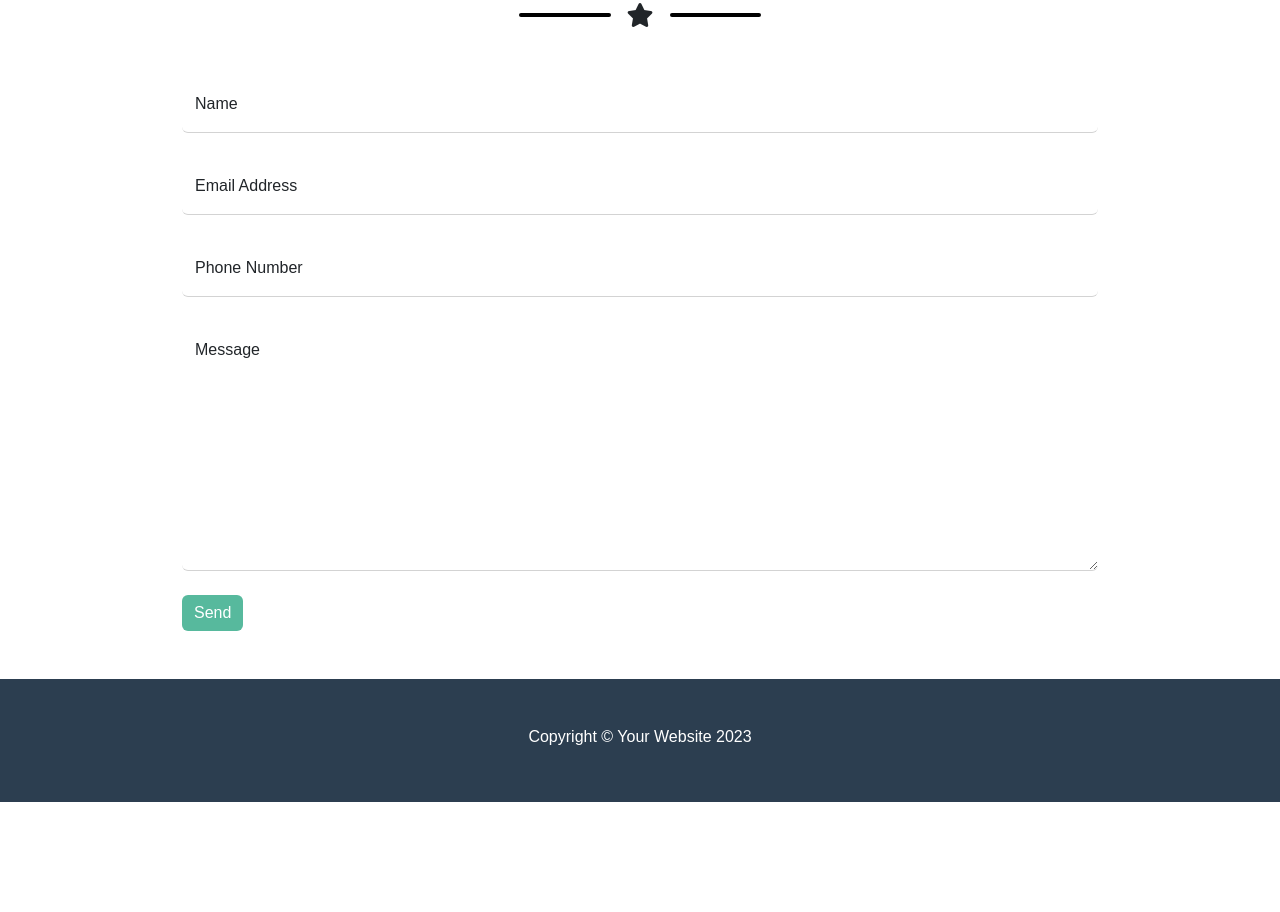
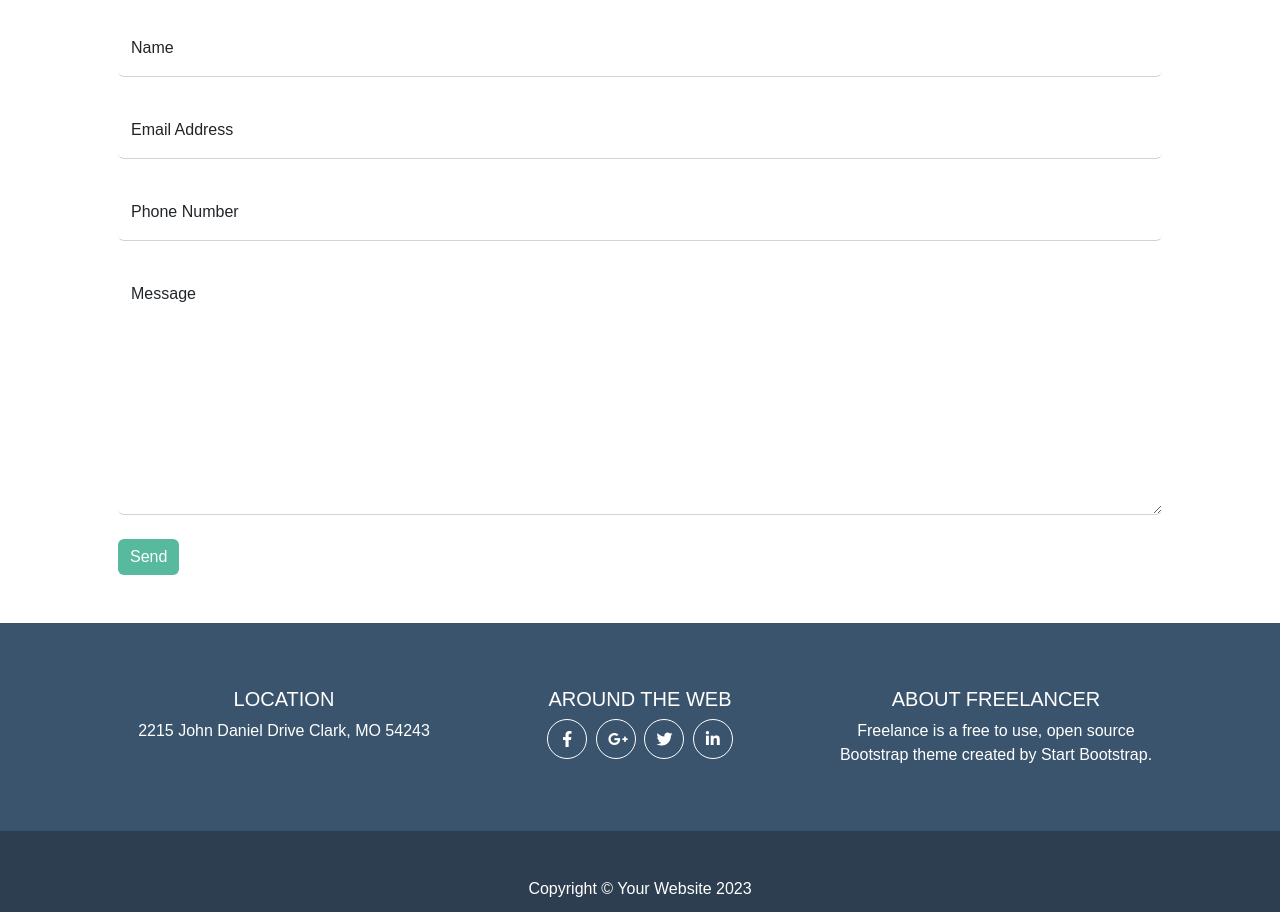
Before and after one commit to gluke0/html-css-bootstrap-freelancer, a plain HTML site: page index.html in a window 1280 px wide. Shown: the part 1885-2797 px from the top of the page. Before the commit the page ends 2687 px from the top, so only its background shows below. Drawn offline with nearby package versions, Linux system fonts and the light colour scheme.

Commit message:
completed

```diff
--- a/assets/css/style.css
+++ b/assets/css/style.css
@@ -2,6 +2,9 @@
     font-family: sans-serif;
 }
 
+a{
+    color: white;
+}
 
 /* header */
 .navbar{
@@ -34,9 +37,11 @@ img{
     margin: 0 auto;
    }
 
+.start .container-sm,
 .about .container-sm,
-.contact .container-sm{
-    padding: 0 7rem;
+.contact .container-sm,
+.footer .container-sm{
+    padding: 0 3rem;
 }
 
     /* start */
@@ -62,12 +67,37 @@ img{
 
 .contact button{
     background-color: rgb(87, 185, 157);
-    border: none
+    border: none;
 }
 
 
 /* footer */
+.footer{
+    background-color: rgb(58, 84, 109);
+}
 
 .footer .foot2{
     background-color: rgb(44, 62, 80)
 }
+
+.footer i{
+    border: 1px solid white;
+    border-radius: 50%;
+    padding: 0.7rem;
+    height: 40px;
+    width: 40px;
+}
+
+/* media query */
+
+/* sm */
+
+@media screen and (max-width: 768px){
+    .start h1{
+        font-size: 2.3rem;
+    }
+
+    .start h5{
+        font-size: small;
+    }
+}
--- a/index.html
+++ b/index.html
@@ -56,11 +56,11 @@
     <main>
         <!-- start -->
         <section class="container-fluid start">
-            <div class="container-md text-white text-center pb-5 pt-5 d-flex flex-column justify-content-center">
+            <div class="container-sm text-white text-center pb-5 pt-5 d-flex flex-column justify-content-center">
                 <div>
                     <img class="img-fluid m-auto" src="./assets/img/avatar.svg" alt="Avatar">
                 </div>
-                <h1 class="mt-5"> START BOOTSTRAP </h1>
+                <h1 class="mt-3"> START BOOTSTRAP </h1>
                 <div class="align-items-center d-flex mb-3 mt-2">
                     <div class="bg-white me-3 rod"></div>
                     <i class="fa-solid fa-star"></i>
@@ -159,9 +159,25 @@
 
 
     <!-- footer -->
-        <footer class="footer">
-            <div class="foot1">
-
+        <footer class="footer text-center">
+            <div class="foot1 container-sm pb-5 pt-5">
+                    <div class="row">
+                        <div class="text-white col-12 col-md-4 mt-3 mb-3">
+                            <h5> LOCATION </h5>
+                            <span> 2215 John Daniel Drive Clark, MO 54243</span>
+                        </div>
+                        <div class="text-white col-12 col-md-4 mt-3 mb-3">
+                            <h5> AROUND THE WEB </h5>
+                            <a href="#"><i class="fa-brands fa-facebook-f me-1"></i></a>
+                            <a href="#"><i class="fa-brands fa-google-plus-g me-1"></i></a>
+                            <a href="#"><i class="fa-brands fa-twitter me-1"></i></a>
+                            <a href="#"><i class="fa-brands fa-linkedin-in"></i></a>
+                        </div>
+                        <div class="text-white col-12 col-md-4 mt-3 mb-3">
+                            <h5> ABOUT FREELANCER </h5>
+                            <span> Freelance is a free to use, open source Bootstrap theme created by Start Bootstrap. </span>
+                        </div>
+                    </div>
             </div>
 
             <div class="foot2">
```
